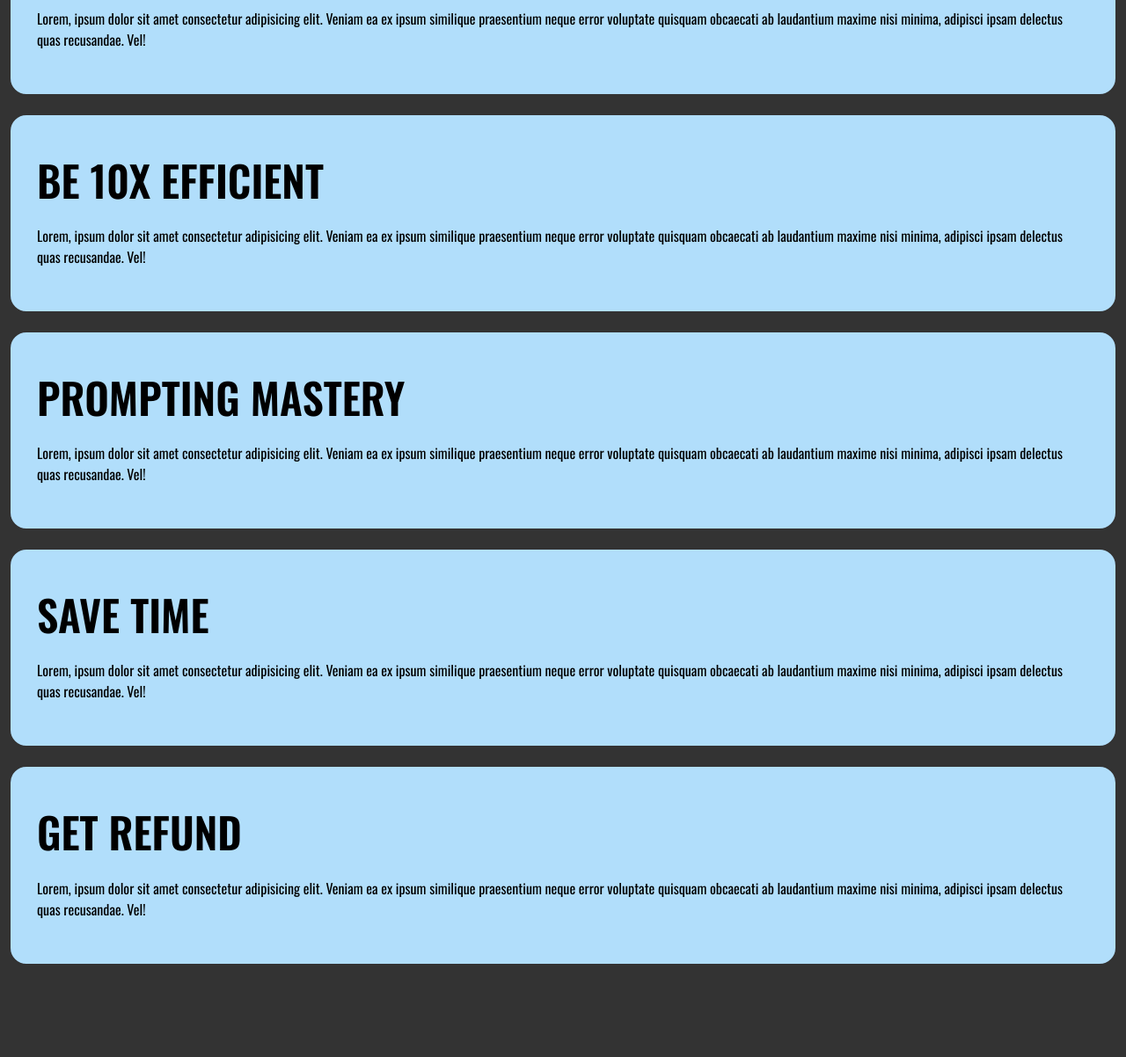
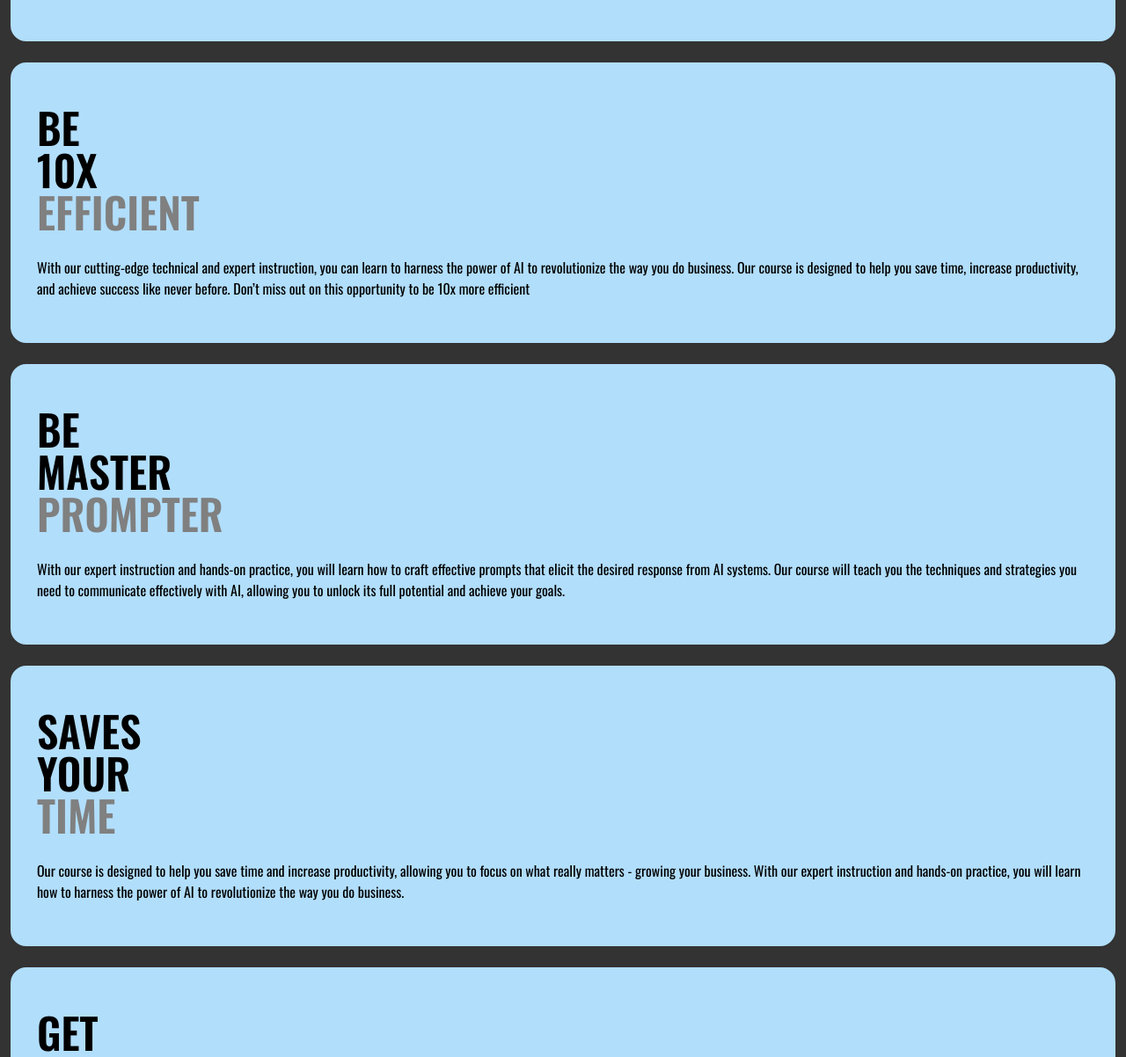
Before and after one commit to Aimvert/landing-page, a plain HTML site: page index.html in a window 1280 px wide. Shown: the part 897-2099 px from the top of the page at 88% size. Before the commit the page ends 1995 px from the top, so only its background shows below. Drawn offline with nearby package versions, Linux system fonts and the light colour scheme; a script that the page names is missing; a web font is replaced by a local one.

Commit message:
Added content for learn more section

```diff
--- a/index.html
+++ b/index.html
@@ -52,45 +52,70 @@
                 <div class="card-container">
                     <section class="card">
                         <h2>Tailored<br> For<br> <span class="color-3">You</span></h2>
-                        <p>Lorem, ipsum dolor sit amet consectetur adipisicing elit. Veniam ea ex ipsum similique
-                            praesentium neque error voluptate quisquam obcaecati ab laudantium maxime nisi minima,
-                            adipisci ipsam delectus quas recusandae. Vel!</p>
+                        <p> Our course content is customized to meet your unique needs and goals.
+                            you can streamline your workflow, automate repetitive tasks, and improve communication
+                            within your team.
+                            Our course is the key to maximizing productivity and achieving success in your business.
+                            Don't miss out on this opportunity to save time and be more productive.</p>
                     </section>
                 </div>
 
                 <div class="card-container">
                     <section class="card">
-                        <h2>Be 10x Efficient</h2>
-                        <p>Lorem, ipsum dolor sit amet consectetur adipisicing elit. Veniam ea ex ipsum similique
-                            praesentium neque error voluptate quisquam obcaecati ab laudantium maxime nisi minima,
-                            adipisci ipsam delectus quas recusandae. Vel!</p>
+                        <h2>Be<br> 10x<br> <span class="color-3">Efficient</span></h2>
+                        <p> With our cutting-edge technical and expert instruction, you can learn to
+                            harness the power of AI to revolutionize the way you do business.
+                            Our course is designed to help you save time, increase productivity,
+                            and achieve success like never before. Don’t miss out on this opportunity to be 10x more
+                            efficient</p>
                     </section>
                 </div>
 
                 <div class="card-container">
                     <section class="card">
-                        <h2>Prompting Mastery</h2>
-                        <p>Lorem, ipsum dolor sit amet consectetur adipisicing elit. Veniam ea ex ipsum similique
-                            praesentium neque error voluptate quisquam obcaecati ab laudantium maxime nisi minima,
-                            adipisci ipsam delectus quas recusandae. Vel!</p>
+                        <h2>be<br> master<br> <span class="color-3">prompter</span></h2>
+                        <p>With our expert instruction and hands-on practice, you will learn how to craft effective
+                            prompts that elicit the desired response from AI systems.
+                            Our course will teach you the techniques and strategies you need to communicate effectively
+                            with AI,
+                            allowing you to unlock its full potential and achieve your goals.
+                        </p>
                     </section>
                 </div>
 
                 <div class="card-container">
                     <section class="card">
-                        <h2>Save Time</h2>
-                        <p>Lorem, ipsum dolor sit amet consectetur adipisicing elit. Veniam ea ex ipsum similique
-                            praesentium neque error voluptate quisquam obcaecati ab laudantium maxime nisi minima,
-                            adipisci ipsam delectus quas recusandae. Vel!</p>
+                        <h2>Saves<br> your<br> <span class="color-3">time</span></h2>
+                        <p> Our course is designed to help you save time and increase productivity, allowing you to
+                            focus on what really matters
+                            - growing your business. With our expert instruction and hands-on practice,
+                            you will learn how to harness the power of AI to revolutionize the way you do business. </p>
                     </section>
                 </div>
 
                 <div class="card-container">
                     <section class="card">
-                        <h2>Get Refund</h2>
-                        <p>Lorem, ipsum dolor sit amet consectetur adipisicing elit. Veniam ea ex ipsum similique
-                            praesentium neque error voluptate quisquam obcaecati ab laudantium maxime nisi minima,
-                            adipisci ipsam delectus quas recusandae. Vel!</p>
+                        <h2>Get<br> money<br> <span class="color-3">back</span></h2>
+                        <p> We are confident that our AI tools course will provide you with the knowledge and skills you
+                            need to save time and be more productive.
+                            However, if for any reason you are not satisfied with the course, we offer a money-back
+                            guarantee.
+                            Simply contact us within a specified time frame after completing the course, and we will
+                            refund your purchase.
+                            With our money-back guarantee,
+                            you can be confident that you are making a risk-free investment in your business and your
+                            future.</p>
+                    </section>
+                </div>
+
+                <div class="card-container">
+                    <section class="card">
+                        <h2>find<br> like-minded<br> <span class="color-3">individuals</span></h2>
+                        <p> By becoming a member, you’ll have access to a wealth of resources and support,
+                            as well as the opportunity to network and collaborate with others in the field. Best of all,
+                            membership is completely free
+                            ! Sign up today and start connecting with others who share your passion for AI and
+                            productivity.</p>
                     </section>
                 </div>
 
--- a/style.css
+++ b/style.css
@@ -87,7 +87,9 @@ header {
 }
 
 .card-container.intro {
-    padding: 100px 30px;
+    padding-top: 40px ;
+    padding-bottom: 100px;
+    padding-inline: 30px;
 }
 
 section.card {
@@ -102,7 +104,7 @@ section.card {
 }
 
 .intro .card {
-    box-shadow: 0 0 20px rgba(0, 0, 0, 0.6);
+    box-shadow: 0 0 100px rgba(0, 0, 0, 0.6);
     place-items: center;
 }
 
@@ -114,6 +116,10 @@ section.card,
 
 .card > .heading {
     font-size: 2em;
+    text-align: center;
+}
+
+.card > .description {
     text-align: center;
 }
 
```
